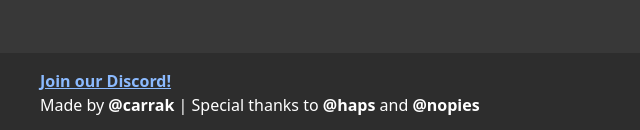
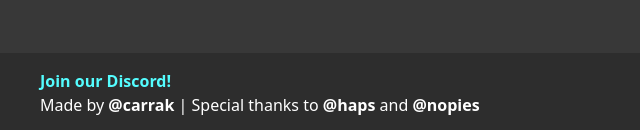
Before and after one commit to Carrak/HonkaiHub, a React (Create React App) app in the folder src/clientapp/: page / in a window 1280 px wide. Shown: the part 667-797 px from the top of the page, without its empty margins (0-640 px from the left). Built offline with nearby package versions, Linux system fonts and the light colour scheme.

Commit message:
Change hyperlink colour

```diff
--- a/src/clientapp/src/css/App.css
+++ b/src/clientapp/src/css/App.css
@@ -21,11 +21,12 @@ body {
 }
 
 a {
-    color: #8BBAFF
+    color: #54fdff;
+    text-decoration: none;
 }
 
 a:hover {
-    color: #3A8AFF
+    color: #02aaff
 }
 
 .top-note {
```
